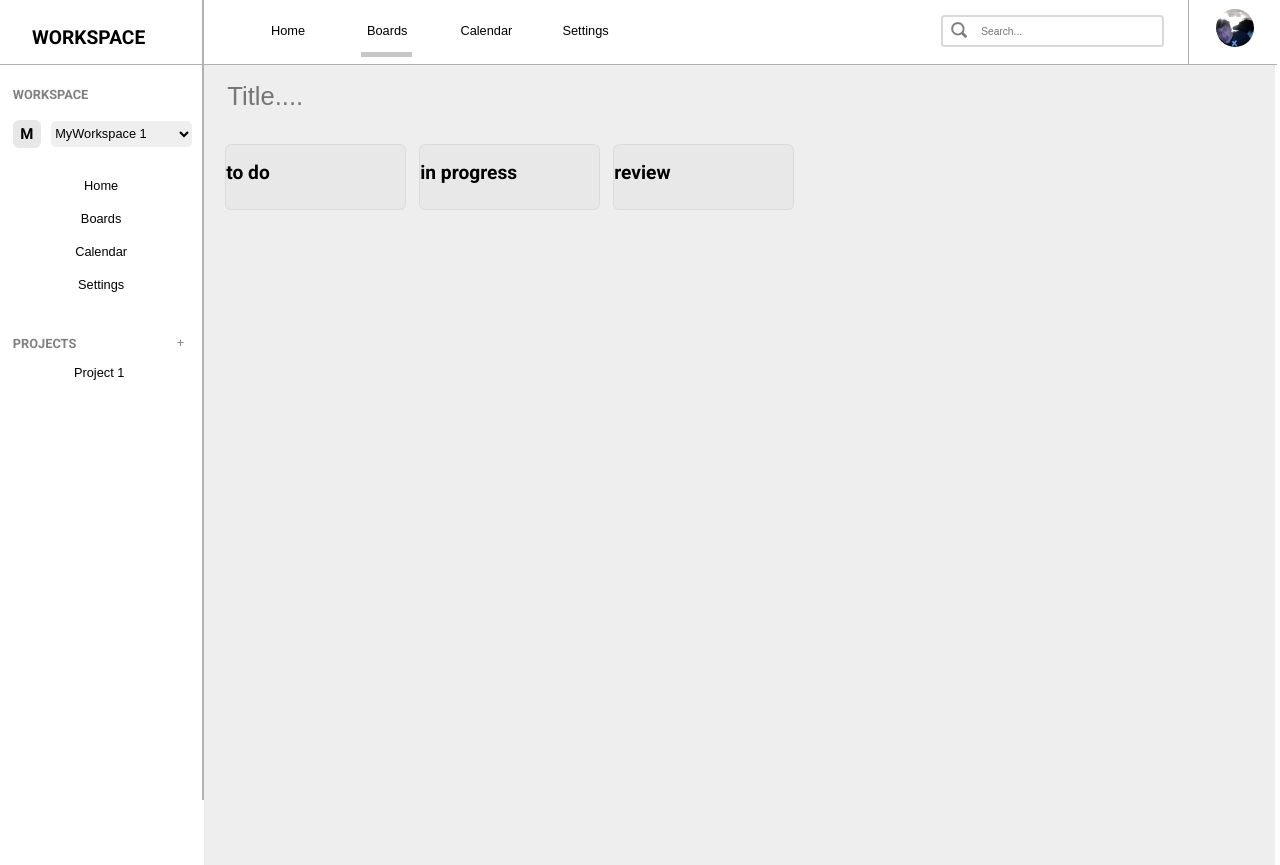
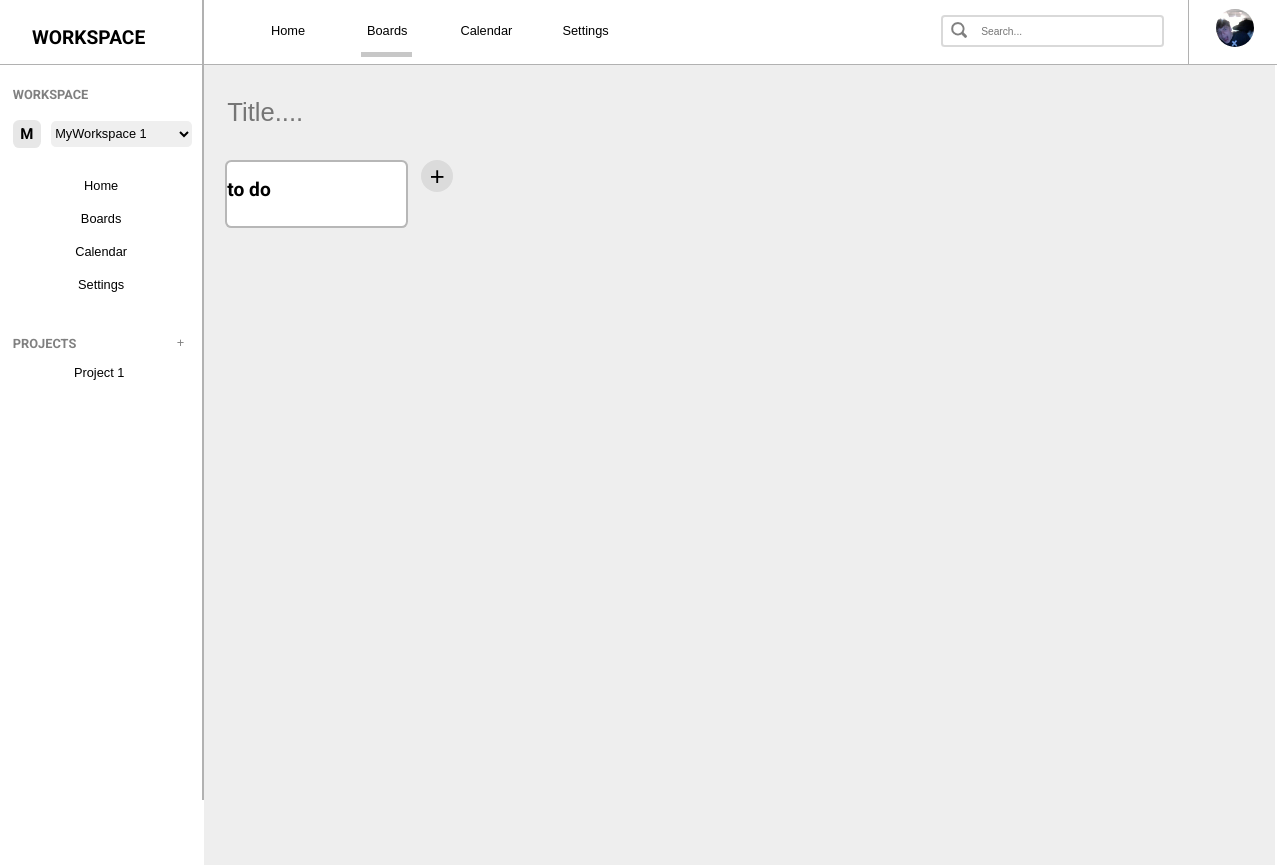
Before and after one commit to JoepMaas/Planning-Website, a plain HTML site: page PlanningWebsite/Scripts/index.Html in a window 1280 px wide. Drawn offline with Linux system fonts and the light colour scheme.

Commit message:
Updated So i can work on pc

```diff
--- a/PlanningWebsite/Scripts/index.Html
+++ b/PlanningWebsite/Scripts/index.Html
@@ -48,15 +48,11 @@
             <div class="BoardsContainer">
 
                 <div id="board">
-                    <h2>to do</h2>
+                    <h2 id>to do</h2>
                 </div>
 
-                <div id="board">
-                    <h2>in progress</h2>
-                </div>
-
-                <div id="board">
-                    <h2>review</h2>
+                <div id="AddBoard">
+                    <button id="AddBoardB">+</button>
                 </div>
             </div>
         </div>
@@ -110,5 +106,5 @@
 
 </body>
 <script src="mainHandeler.js"></script>
-
+<script src="planningHandeler.js"></script>
 </html>
--- /dev/null
+++ b/PlanningWebsite/Scripts/planningHandeler.js
@@ -0,0 +1,7 @@
+document.addEventListener("DOMContentLoaded", (event) => {
+    loaded()
+});
+
+function loaded () {
+
+}
--- a/PlanningWebsite/Scripts/styleBoard.css
+++ b/PlanningWebsite/Scripts/styleBoard.css
@@ -7,7 +7,7 @@
 #TitleBoard {
   border: hidden;
   font-size: 2vw;
-  margin-top: 1.25vw;
+  margin-top: 2.5vw;
   background-color: rgba(0, 0, 0, 0);
   font-weight: 500;
 }
@@ -15,8 +15,32 @@
 #board {
     height: 5vw;
     width: 14vw;
-    background-color: rgba(0, 0, 0, 0.023);
+    background-color: rgb(255, 255, 255);
 
-    border: .15vw solid rgba(0, 0, 0, 0.055);
+    border: 2px solid rgba(128, 128, 128, 0.566);
     border-radius: .5vw;
 }
+
+#AddBoardB {
+    width: 2.5vw;
+    height: 2.5vw;
+    border-radius: 2vw;
+    font-size: 2vw;
+    border-color: transparent;
+    background-color: rgb(219, 219, 219);
+
+    display: flex;
+    justify-content: center;
+    align-items: center;
+
+     transition: width .5s ease 0s, height .5s ease 0s, background-color, .5s ease 0s;
+}
+
+#AddBoardB:hover {
+    width: 3vw;
+    height: 3vw;
+    margin-left: -.2vw;
+    margin-top: -.2vw;
+
+    font-size: 2.8vw;
+}
```
